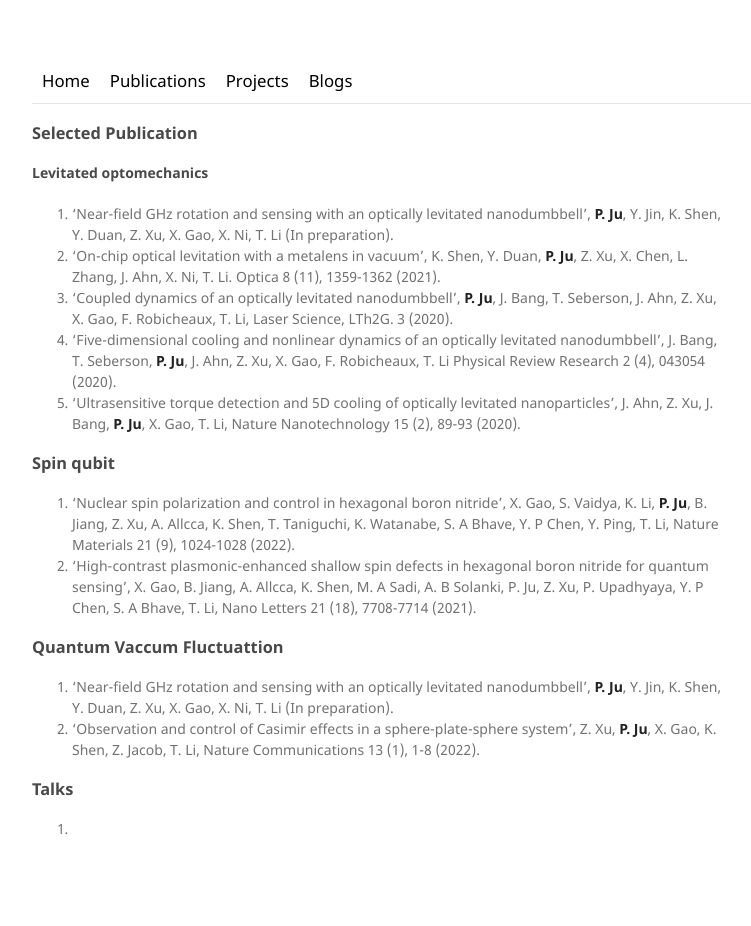
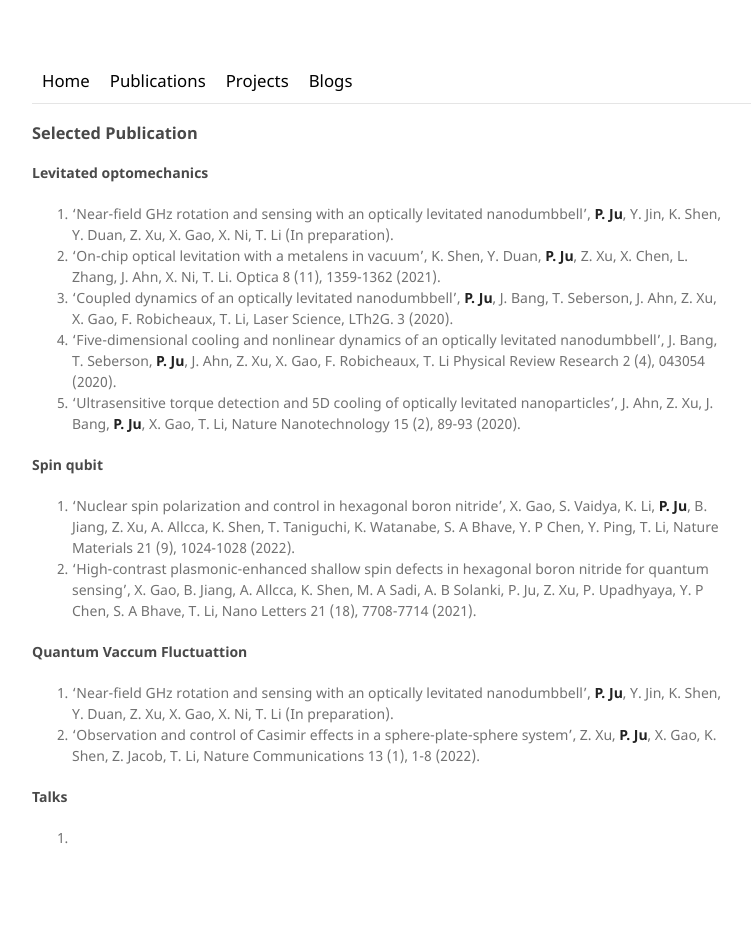
Before and after one commit to peng-ju/peng-ju.github.io, a Jekyll site: the page built from publications/index.md, in a window 1280 px wide. Shown: the whole page, without its empty margins (108-859 px from the left). Built offline with Jekyll 4.4.1, drawn with Linux system fonts in a browser that asks for light colours.

```diff
--- a/publications/index.md
+++ b/publications/index.md
@@ -13,13 +13,13 @@ title: Publications
 Physical Review Research 2 (4), 043054 (2020).
 5. 'Ultrasensitive torque detection and 5D cooling of optically levitated nanoparticles', J. Ahn, Z. Xu, J. Bang, **P. Ju**, X. Gao, T. Li, Nature Nanotechnology 15 (2), 89-93 (2020).
 
-### Spin qubit
+#### Spin qubit
 1. 'Nuclear spin polarization and control in hexagonal boron nitride', X. Gao, S. Vaidya, K. Li, **P. Ju**, B. Jiang, Z. Xu, A. Allcca, K. Shen, T. Taniguchi, K. Watanabe, S. A Bhave, Y. P Chen, Y. Ping, T. Li, Nature Materials 21 (9), 1024-1028 (2022).
 2. 'High-contrast plasmonic-enhanced shallow spin defects in hexagonal boron nitride for quantum sensing', X. Gao, B. Jiang, A. Allcca, K. Shen, M. A Sadi, A. B Solanki, P. Ju, Z. Xu, P. Upadhyaya, Y. P Chen, S. A Bhave, T. Li, Nano Letters 21 (18), 7708-7714 (2021).
 
-### Quantum Vaccum Fluctuattion
+#### Quantum Vaccum Fluctuattion
 1. 'Near-field GHz rotation and sensing with an optically levitated nanodumbbell', **P. Ju**, Y. Jin, K. Shen, Y. Duan, Z. Xu, X. Gao, X. Ni, T. Li (In preparation).
 2. 'Observation and control of Casimir effects in a sphere-plate-sphere system', Z. Xu, **P. Ju**, X. Gao, K. Shen, Z. Jacob, T. Li, Nature Communications 13 (1), 1-8 (2022).
 
-### Talks
+#### Talks
 1.
```
